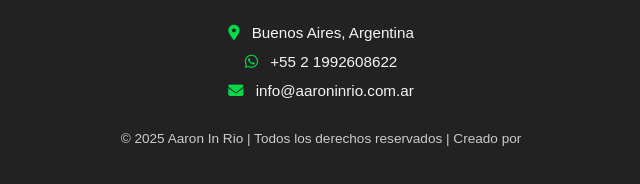
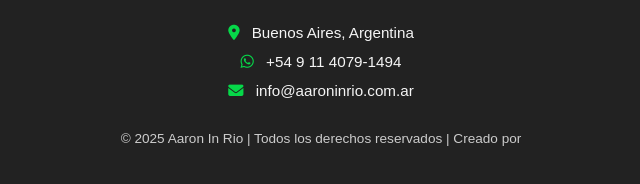
Before and after one commit to mermediaart/ARONINRIOWEB, a plain HTML site: page AlojamientosCopacabana.html in a window 1280 px wide. Shown: the part 944-1128 px from the top of the page, 319-959 px from the left. Drawn offline with Linux system fonts and the light colour scheme.

Commit message:
Update AlojamientosCopacabana.html

```diff
--- a/AlojamientosCopacabana.html
+++ b/AlojamientosCopacabana.html
@@ -194,7 +194,7 @@ Tienen cama matrimonial y sofá cama.
 
       <div class="contact-column">
         <p><i class="fas fa-map-marker-alt"></i> Buenos Aires, Argentina</p>
-        <p><i class="fab fa-whatsapp"></i> +55 2 1992608622</p>
+        <p><i class="fab fa-whatsapp"></i> +54 9 11 4079-1494</p>
         <p><i class="fas fa-envelope"></i> info@aaroninrio.com.ar</p>
       </div>
 
```
